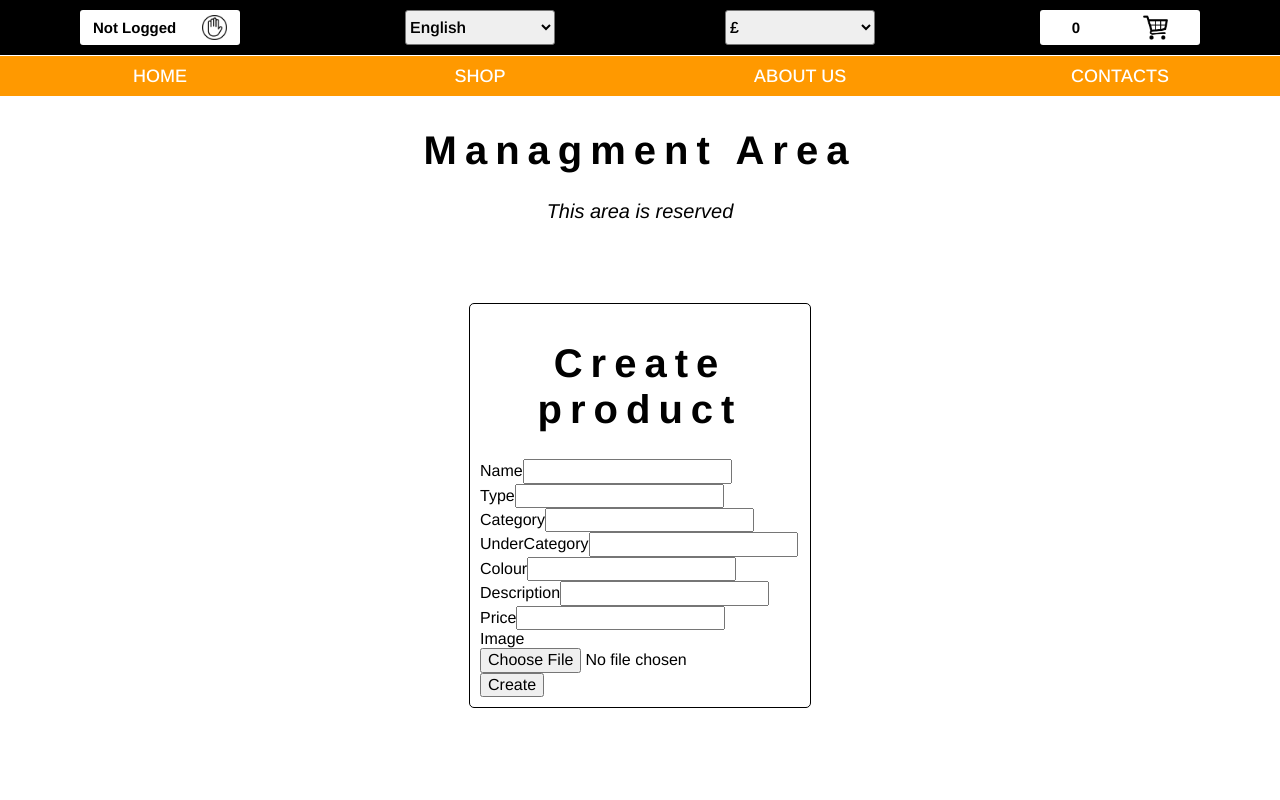
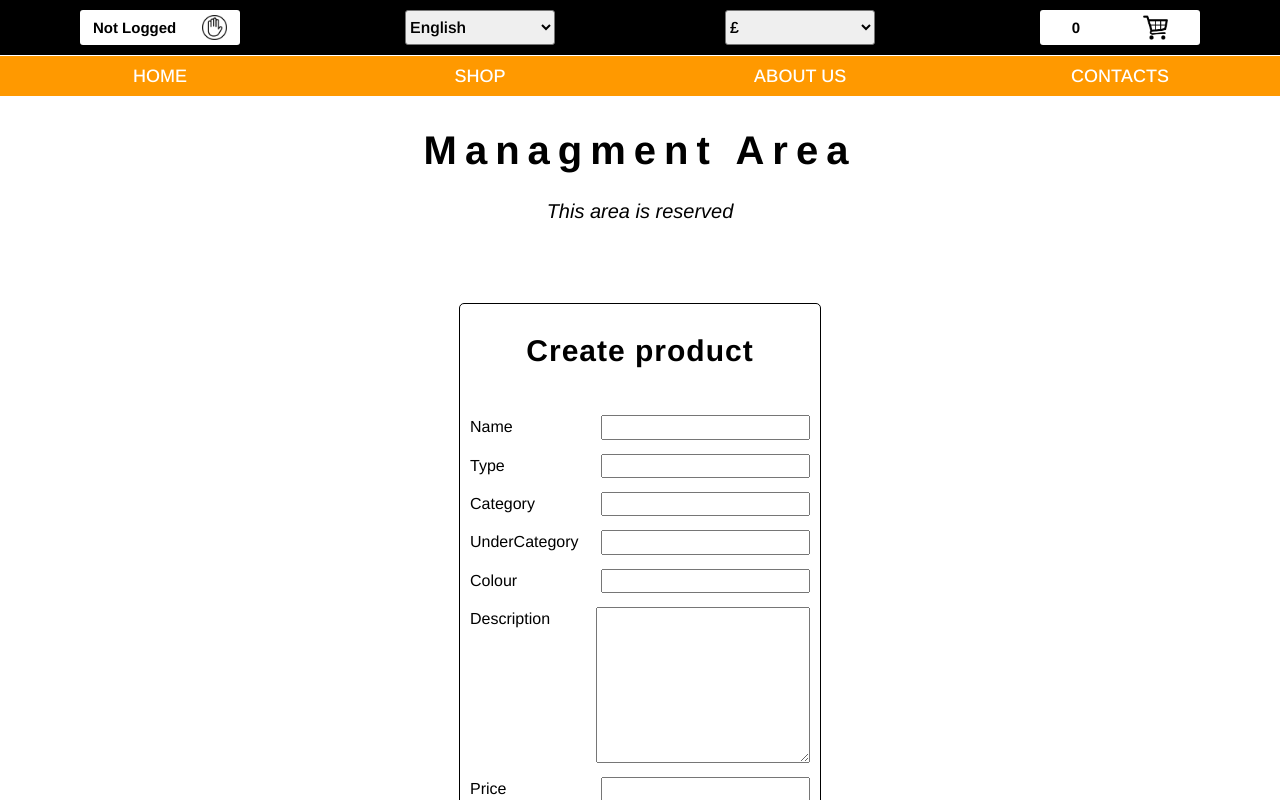
Before and after one commit to fabiolorenzi/tha-shirt, a React (Create React App) app in the folder client/: page /managment-area in a window 1280 px wide. Shown: the top 800 px of the page. Built offline with nearby package versions, Linux system fonts and the light colour scheme; a web font is replaced by a local one.

Commit message:
styled CreateProduct component

```diff
--- a/client/src/components/ManagmentArea/CreateProduct.jsx
+++ b/client/src/components/ManagmentArea/CreateProduct.jsx
@@ -91,9 +91,9 @@ function CreateProduct() {
                     <label htmlFor="colour" data-testid="createProdLabelColour">Colour</label>
                     <input type="text" name="colour" value={prod.colour} onChange={handleChange} />
                 </div>
-                <div>
+                <div className="descriptionDiv">
                     <label htmlFor="descrition" date-testid="createProdLabelDescription">Description</label>
-                    <input type="text" name="description" value={prod.description} className="descriptionArea" onChange={handleChange} />
+                    <textarea name="description" value={prod.description} className="descriptionArea" onChange={handleChange} />
                 </div>
                 <div>
                     <label htmlFor="price" date-testid="createProdLabelPrice">Price</label>
--- a/client/src/components/ManagmentArea/stylesheets/CreateProduct.css
+++ b/client/src/components/ManagmentArea/stylesheets/CreateProduct.css
@@ -1,9 +1,64 @@
 .createProdContainer {
   display: block;
-  width: 320px;
+  width: 340px;
   border: 1px solid #000000;
   border-radius: 5px;
   padding: 10px;
   margin: auto !important;
 }
+
+.createProdContainer h1 {
+  display: block;
+  font-size: 30px;
+  letter-spacing: 1px;
+  text-align: center;
+  margin-bottom: 50px;
+}
+
+.createProdContainer form div {
+  display: block;
+  margin-bottom: 20px;
+}
+
+.createProdContainer form div input,
+.createProdContainer form div textarea {
+  float: right;
+  margin-top: -3px;
+}
+
+.createProdContainer form div textarea {
+  vertical-align: top;
+  width: 208.5px !important;
+  height: 150px;
+}
+
+.createProdContainer button {
+  margin-left: 235px;
+  border: 1px solid #000000;
+  border-radius: 3px;
+  background-color: #ff9900;
+  color: #000000;
+  font-weight: 600;
+  padding: 5px 20px;
+  -webkit-transition-duration: 0.3s;
+          transition-duration: 0.3s;
+}
+
+.createProdContainer button:hover {
+  color: #ffffff;
+  background-color: #000000;
+  -webkit-transition-duration: 0.3s;
+          transition-duration: 0.3s;
+}
+
+.descriptionDiv {
+  height: 150px;
+}
+
+#file {
+  display: inline-block;
+  position: relative;
+  left: 50px;
+  top: -18px;
+}
 /*# sourceMappingURL=CreateProduct.css.map */
--- a/client/src/components/ManagmentArea/stylesheets/CreateProduct.scss
+++ b/client/src/components/ManagmentArea/stylesheets/CreateProduct.scss
@@ -3,9 +3,58 @@
 
 .createProdContainer {
     display: block;
-    width: 320px;
+    width: 340px;
     border: 1px solid $color1;
     border-radius: 5px;
     padding: 10px;
     margin: auto !important;
+    h1 {
+        display: block;
+        font-size: 30px;
+        letter-spacing: 1px;
+        text-align: center;
+        margin-bottom: 50px;
+    }
+    form {
+        div {
+            display: block;
+            margin-bottom: 20px;
+            input,
+            textarea {
+                float: right;
+                margin-top: -3px;
+            }
+            textarea {
+                vertical-align: top;
+                width: 208.5px !important;
+                height: 150px;
+            }
+        }
+    }
+    button {
+        margin-left: 235px;
+        border: 1px solid $color1;
+        border-radius: 3px;
+        background-color: $color3;
+        color: $color1;
+        font-weight: 600;
+        padding: 5px 20px;
+        transition-duration: 0.3s;
+    }
+    button:hover {
+        color: $color2;
+        background-color: $color1;
+        transition-duration: 0.3s;
+    }
 }
+
+.descriptionDiv {
+    height: 150px;
+}
+
+#file {
+    display: inline-block;
+    position: relative;
+    left: 50px;
+    top: -18px;
+}
```
Also changed, not shown: 1 other file (tests, documents, lock files or other folders).
